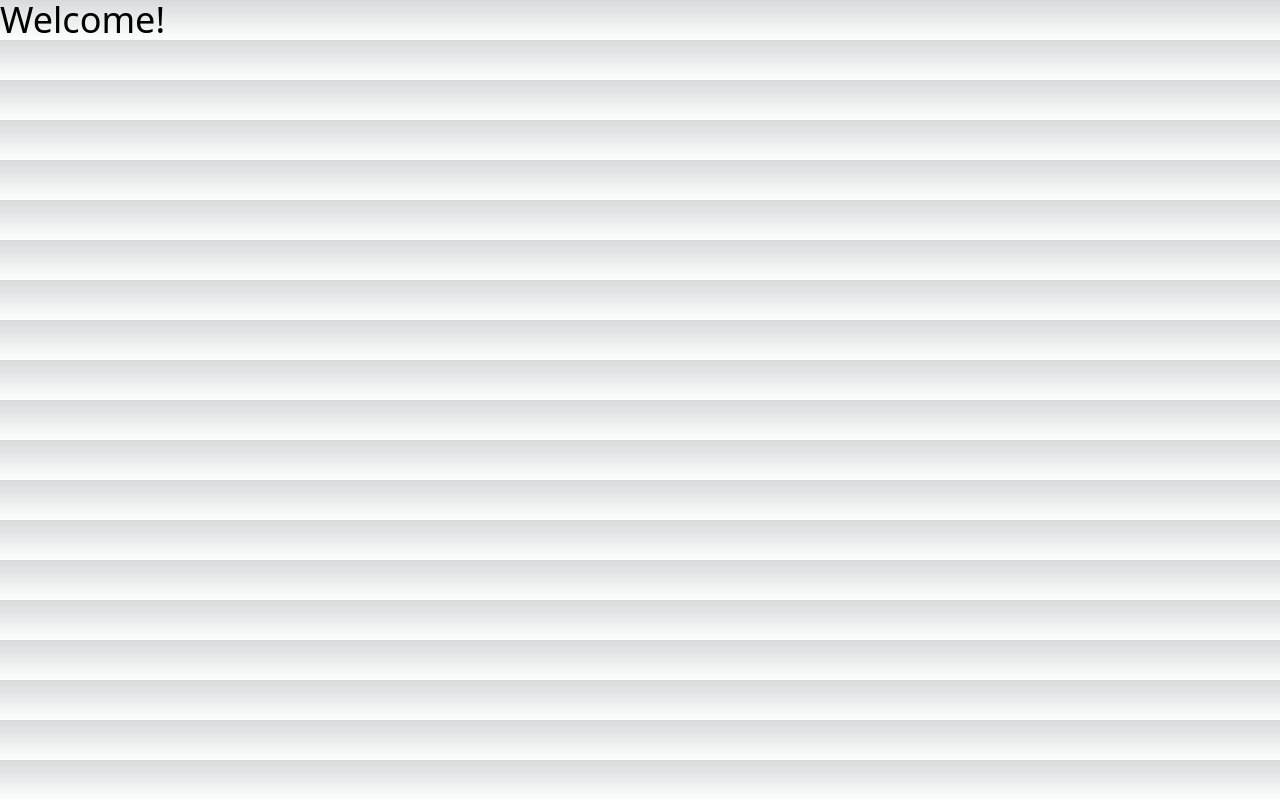
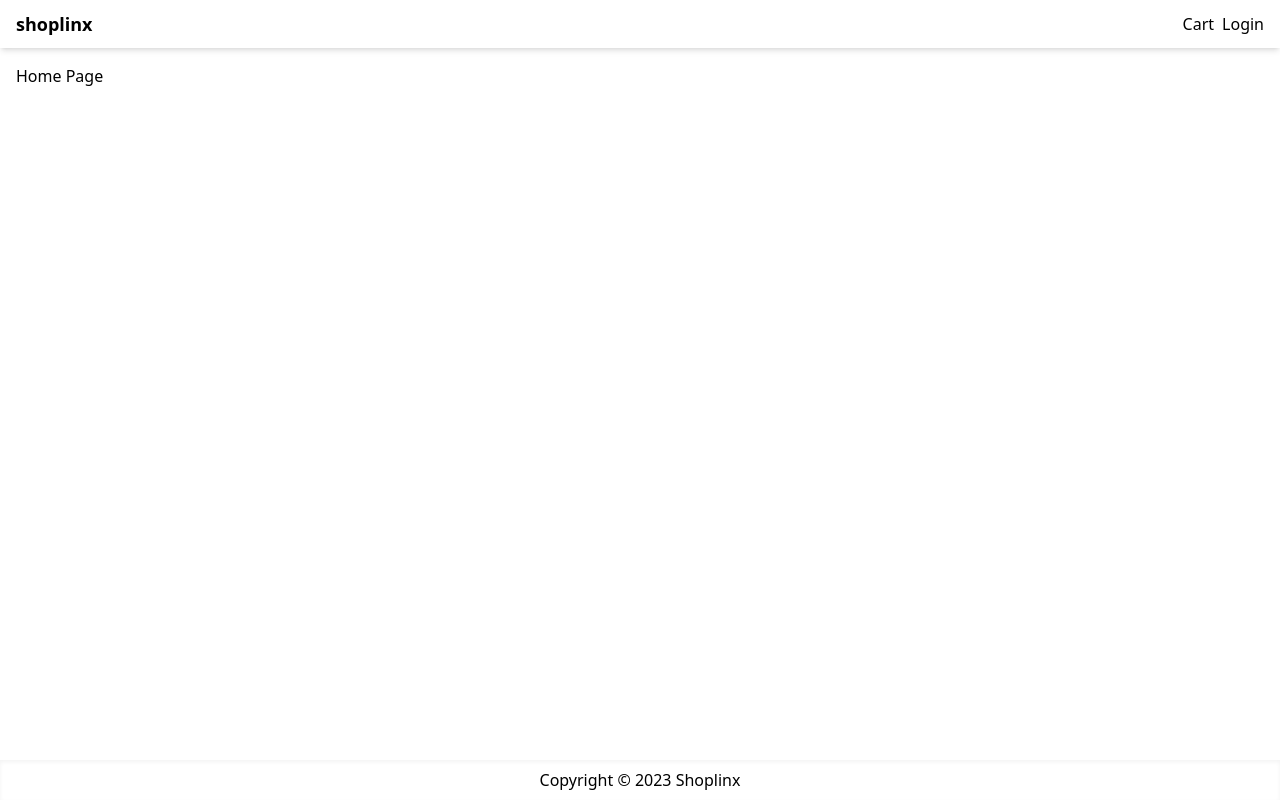
Before and after one commit to coolzyte/shop-linx, a Next.js app: page / in a window 1280 px wide. Built offline with nearby package versions, Linux system fonts and the light colour scheme.

Commit message:
added the head

```diff
--- /dev/null
+++ b/components/Layout.tsx
@@ -0,0 +1,36 @@
+import Head from 'next/head';
+import Link from 'next/link';
+
+interface LayoutProps {
+  title?: string;
+  children: React.ReactNode;
+}
+
+export default function Layout({ title, children }: LayoutProps) {
+  return (
+    <>
+      <Head>
+        <title>{title ? title + ' - Shoplinx' : 'Shoplinx'}</title>
+        <meta name="description" content="E-commerce Website" />
+        <link rel="icon" href="/favicon.ico" />
+      </Head>
+      <div className="flex min-h-screen flex-col justify-between">
+        <header>
+          <nav className="flex h-12 justify-between items-center p-4 shadow-md">
+            <Link href="/">
+              <span className="text-lg font-bold">shoplinx</span>
+            </Link>
+            <div className="space-x-2">
+              <Link href="/cart">Cart</Link>
+              <Link href="/login">Login</Link>
+            </div>
+          </nav>
+        </header>
+        <main className="container m-auto mt-4 px-4">{children}</main>
+        <footer className="flex h-10 justify-center items-center shadow-inner">
+          <p>Copyright © 2023 Shoplinx</p>
+        </footer>
+      </div>
+    </>
+  );
+}
--- a/pages/index.tsx
+++ b/pages/index.tsx
@@ -1,7 +1,5 @@
-import { Inter } from 'next/font/google';
-
-const inter = Inter({ subsets: ['latin'] });
+import Layout from '@/components/Layout';
 
 export default function Home() {
-  return <h1 className="text-4xl">Welcome!</h1>;
+  return <Layout title="Home Page">Home Page</Layout>;
 }
--- a/styles/globals.css
+++ b/styles/globals.css
@@ -7,21 +7,3 @@
   --background-start-rgb: 214, 219, 220;
   --background-end-rgb: 255, 255, 255;
 }
-
-@media (prefers-color-scheme: dark) {
-  :root {
-    --foreground-rgb: 255, 255, 255;
-    --background-start-rgb: 0, 0, 0;
-    --background-end-rgb: 0, 0, 0;
-  }
-}
-
-body {
-  color: rgb(var(--foreground-rgb));
-  background: linear-gradient(
-      to bottom,
-      transparent,
-      rgb(var(--background-end-rgb))
-    )
-    rgb(var(--background-start-rgb));
-}
```
Also changed, not shown: 1 other file (tests, documents, lock files or other folders).
